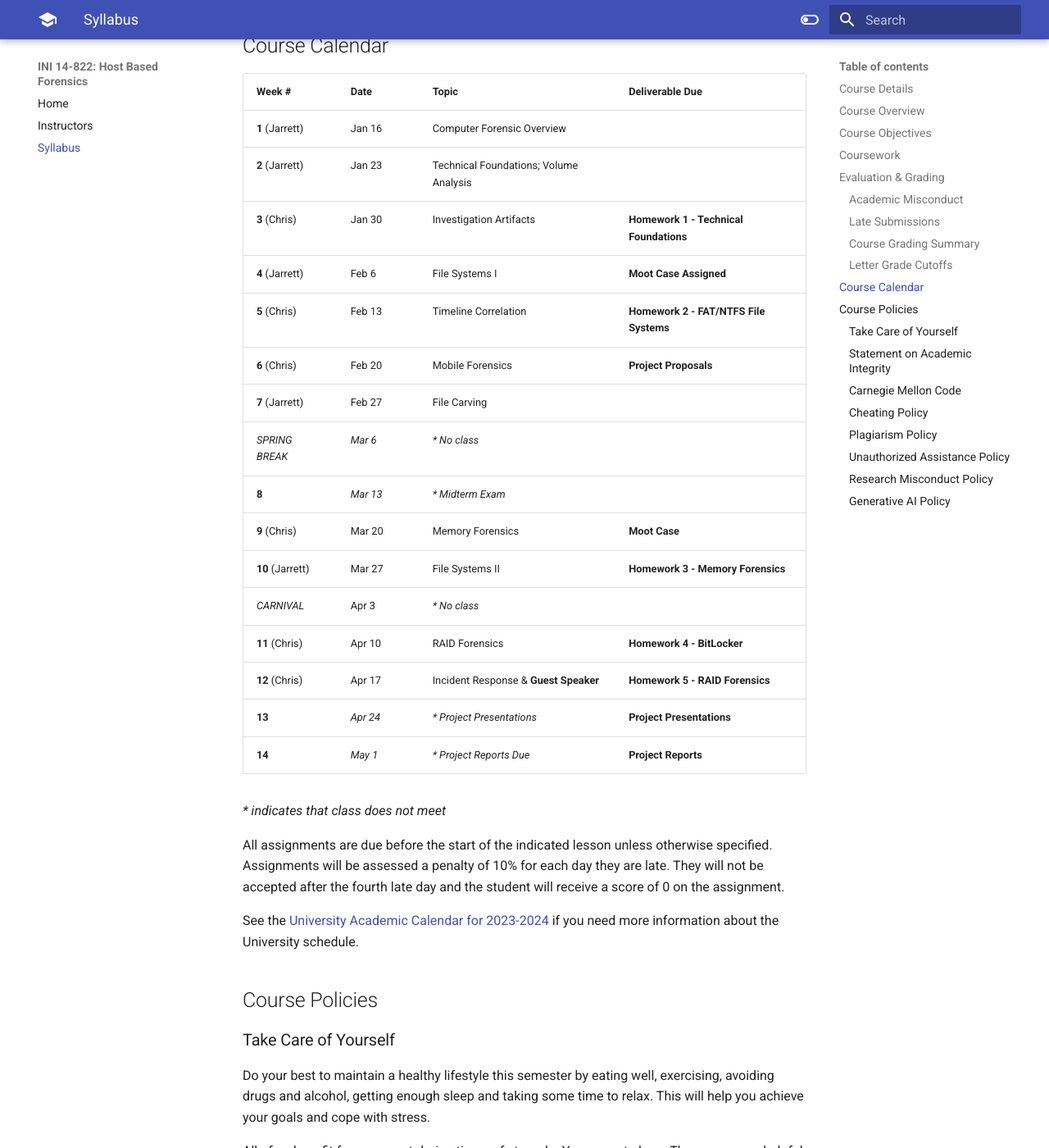
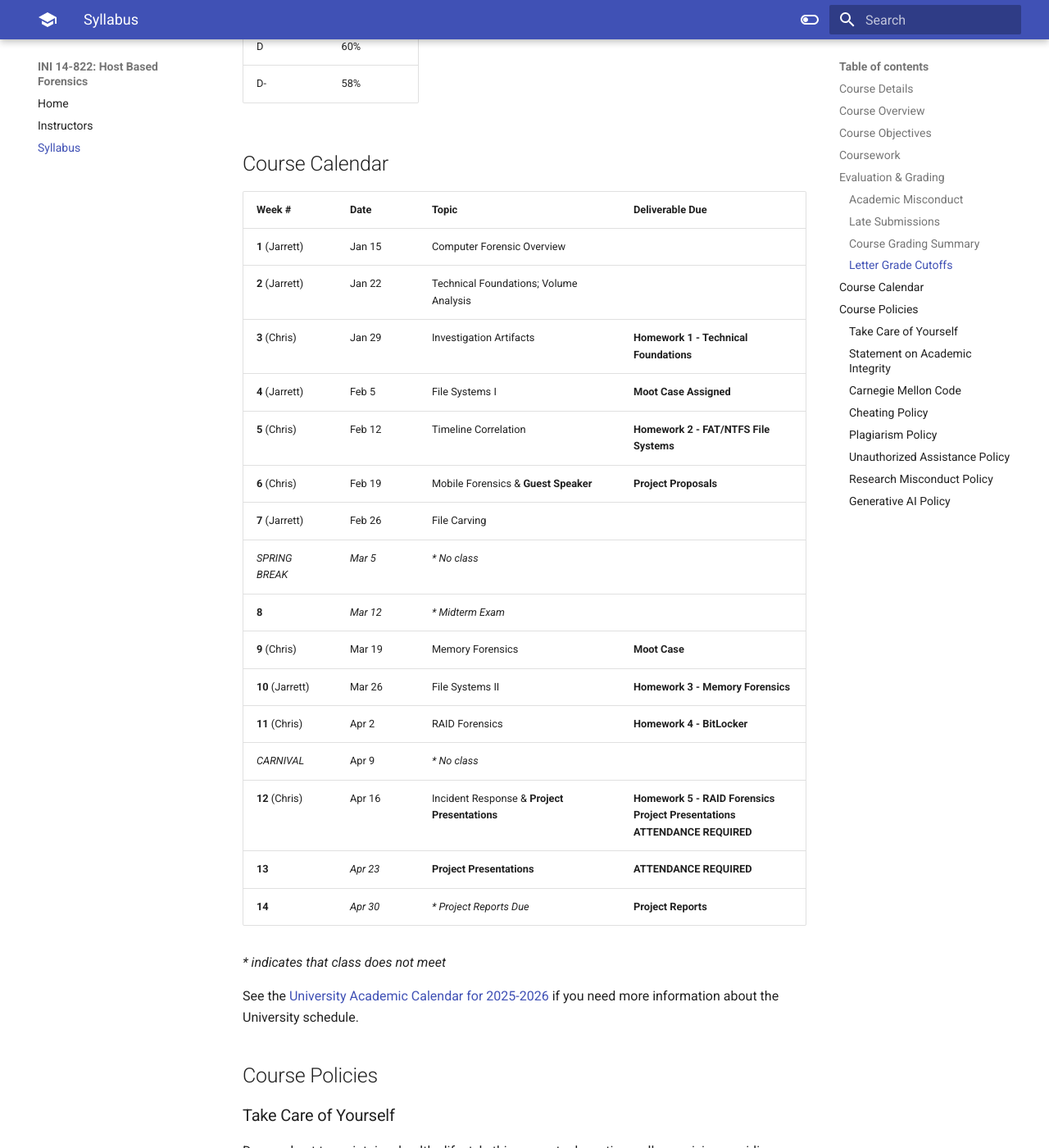
Before and after one commit to cmu-ini/hbf-web, an MkDocs documentation site: the page built from docs/syllabus.md, in a window 1280 px wide and 1400 px high, scrolled down 3628 px. Shown: the whole window at 82% size. Built offline with MkDocs 1.6.1 and Material for MkDocs 9.7.7, drawn with Linux system fonts in a browser that asks for light colours; some of the changed text lies outside the part shown.

Commit message:
sp26 updates

```diff
--- a/docs/syllabus.md
+++ b/docs/syllabus.md
@@ -4,7 +4,7 @@
 # Syllabus
 
 **14-822: Host Based Forensics**
-_Spring 2025_
+_Spring 2026_
 
 ## Course Details
 
@@ -60,15 +60,17 @@
 
 ### Late Submissions
 
-Students who miss assignment deadlines will have **24 hours** to submit late work. Late submissions will incur a **10%** deduction. _No points are awarded after the 24-hour grace period._
+**Canvas is the source of truth for all assignment due dates.** Late submissions will incur a **10%** deduction per day, up to 4 days late. After 4 days late, assignments will not be accepted for credit.
+
+Canvas considers an assignment late as soon as the deadline passes. Canvas automatically calculates the deduction by rounding **up** to the next 1 day late (e.g., an assignment 1 hour late will incur the 1-day penalty of 10% and an assignment 25 hours late will incur the 2-day penalty of 20%).
 
 ### Course Grading Summary
 
 | Assignment                       |   Points                |
 | ---------------------------------| -------:                |
 | Homework (x5)                    | 100 (20 per assignment) |
-| Midterm Exam                     | 200                     |
-| Investigation - Casework         | 100                     |
+| Midterm Exam                     | 100                     |
+| Investigation - Casework         | 200                     |
 | Final Project and Presentation   | 600                     |
 | **TOTAL**                        | **1000**                |
 
@@ -92,28 +94,26 @@
 
 | Week #                   | Date     | Topic                                     | Deliverable Due                           |
 | ------------------------ | -------  | ----------------------------------------- | ----------------------------------------- |
-| **1** (Jarrett)          | Jan 16   | Computer Forensic Overview                |                                           |
-| **2** (Jarrett)          | Jan 23   | Technical Foundations; Volume Analysis    |                                           |
-| **3** (Chris)            | Jan 30   | Investigation Artifacts                   | **Homework 1 - Technical Foundations**    |
-| **4** (Jarrett)          | Feb 6    | File Systems I                            | **Moot Case Assigned**                    |
-| **5** (Chris)            | Feb 13   | Timeline Correlation                      | **Homework 2 - FAT/NTFS File Systems**    |
-| **6** (Chris)            | Feb 20   | Mobile Forensics                          |   **Project Proposals**                   |
-| **7** (Jarrett)          | Feb 27   | File Carving                              |                                           |
-| _SPRING BREAK_           | _Mar 6_  | _* No class_                              |                                           |
-| **8**                    | _Mar 13_ | _* Midterm Exam_                          |                                           |
-| **9** (Chris)            | Mar 20   | Memory Forensics                          |  **Moot Case**                            |
-| **10** (Jarrett)           | Mar 27   | File Systems II                           |  **Homework 3 - Memory Forensics**        |
-| _CARNIVAL_               | Apr 3    | _* No class_                              |                                           |
-| **11** (Chris)         | Apr 10   | RAID Forensics                            |  **Homework 4 - BitLocker**               |
-| **12** (Chris)           | Apr 17   | Incident Response & **Guest Speaker**     | **Homework 5 - RAID Forensics**           |
-| **13**                   | _Apr 24_ |  _* Project Presentations_                | **Project Presentations**                 |
-| **14**                   | _May 1_  |  _* Project Reports Due_                  | **Project Reports**                       |
+| **1** (Jarrett)          | Jan 15   | Computer Forensic Overview                |                                           |
+| **2** (Jarrett)          | Jan 22   | Technical Foundations; Volume Analysis    |                                           |
+| **3** (Chris)            | Jan 29   | Investigation Artifacts                   | **Homework 1 - Technical Foundations**    |
+| **4** (Jarrett)          | Feb 5    | File Systems I                            | **Moot Case Assigned**                    |
+| **5** (Chris)            | Feb 12   | Timeline Correlation                      | **Homework 2 - FAT/NTFS File Systems**    |
+| **6** (Chris)            | Feb 19   | Mobile Forensics & **Guest Speaker**      |   **Project Proposals**                   |
+| **7** (Jarrett)          | Feb 26   | File Carving                              |                                           |
+| _SPRING BREAK_           | _Mar 5_  | _* No class_                              |                                           |
+| **8**                    | _Mar 12_ | _* Midterm Exam_                          |                                           |
+| **9** (Chris)            | Mar 19   | Memory Forensics                          |  **Moot Case**                            |
+| **10** (Jarrett)         | Mar 26   | File Systems II                           |  **Homework 3 - Memory Forensics**        |
+| **11** (Chris)           | Apr 2    | RAID Forensics                            |  **Homework 4 - BitLocker**               |
+| _CARNIVAL_               | Apr 9    | _* No class_                              |                                           |
+| **12** (Chris)           | Apr 16   | Incident Response & **Project Presentations** |  **Homework 5 - RAID Forensics** <br>**Project Presentations**<br> **ATTENDANCE REQUIRED**    |
+| **13**                   | _Apr 23_ | **Project Presentations**                 | **ATTENDANCE REQUIRED**                   |
+| **14**                   | _Apr 30_ |  _* Project Reports Due_                  | **Project Reports**                       |
 
 _* indicates that class does not meet_
 
-All assignments are due before the start of the indicated lesson unless otherwise specified.  Assignments will be assessed a penalty of 10% for each day they are late.  They will not be accepted after the fourth late day and the student will receive a score of 0 on the assignment.
-
-See the [University Academic Calendar for 2023-2024](https://www.cmu.edu/hub/calendar/docs/2324-academic-calendar.pdf) if you need more information about the University schedule.
+See the [University Academic Calendar for 2025-2026](https://www.cmu.edu/hub/calendar/docs/2526-academic-calendar.pdf) if you need more information about the University schedule.
 
 ## Course Policies
 
--- a/mkdocs.yml
+++ b/mkdocs.yml
@@ -2,15 +2,11 @@
 site_url: https://www.andrew.cmu.edu/course/14-822/
 site_author: Jarrett Booz, Chris Rodman
 site_description: This course provides a systematic introduction to the field of digital forensics.
-copyright: "&copy; 2023 Carnegie Mellon University"
+copyright: "&copy; 2026 Carnegie Mellon University"
 extra_css:
   - stylesheets/extra.css
 theme:
   name: material
-  #
-  #  Disable instant navigation due to Safari anchor link issues
-  #  https://github.com/squidfunk/mkdocs-material/issues/5239#issuecomment-1482661635
-  #
   features:
     - navigation.instant
     - navigation.tracking
```
Also changed, not shown: docs/instructors.md (line endings or trailing spaces).
